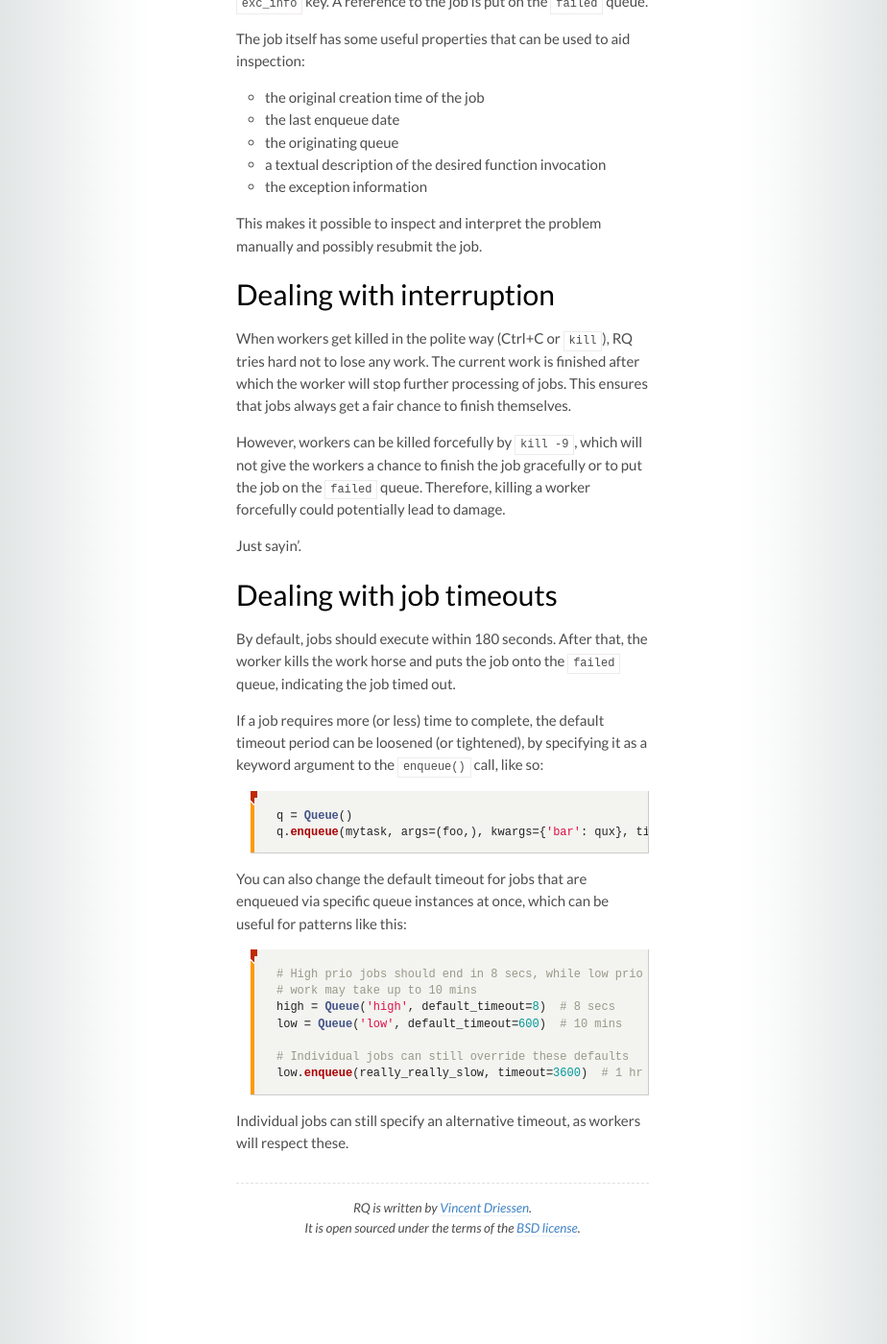
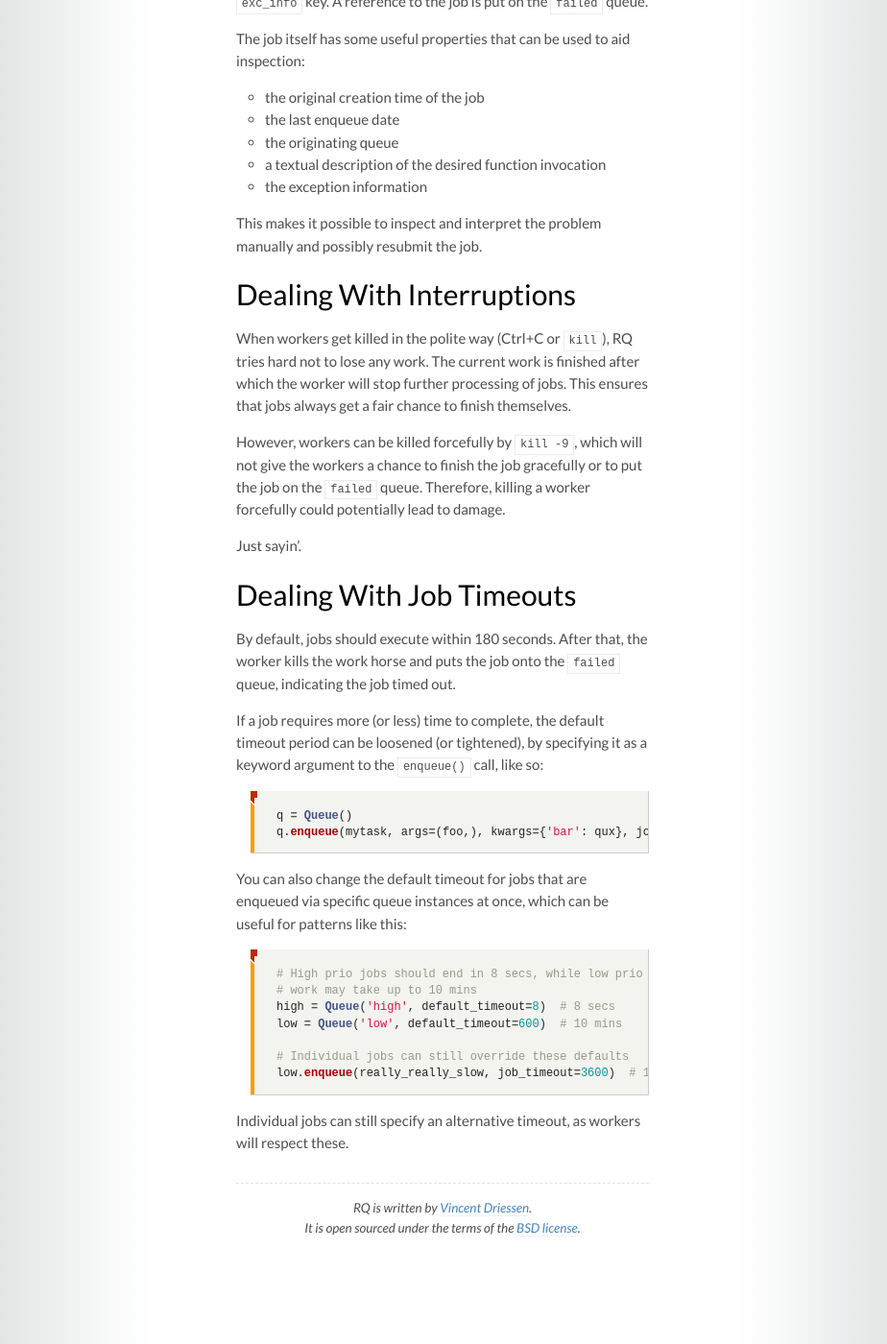
Before and after one commit to rq/rq, a Jekyll site: the page built from docs/docs/results.md, in a window 1280 px wide and 1400 px high, scrolled down 1525 px. Shown: the whole window at 96% size, without its empty margins (179-1103 px from the left). Built offline with Jekyll 4.4.1, drawn with Linux system fonts in a browser that asks for light colours; some web fonts are replaced; comment, search, counter and statistics services are not loaded.

Commit message:
queue.enqueue() no longer accepts `timeout` argument

````diff
--- a/docs/docs/results.md
+++ b/docs/docs/results.md
@@ -68,7 +68,7 @@
 possibly resubmit the job.
 
 
-## Dealing with interruption
+## Dealing With Interruptions
 
 When workers get killed in the polite way (Ctrl+C or `kill`), RQ tries hard not
 to lose any work.  The current work is finished after which the worker will
@@ -83,7 +83,7 @@
 Just sayin'.
 
 
-## Dealing with job timeouts
+## Dealing With Job Timeouts
 
 By default, jobs should execute within 180 seconds.  After that, the worker
 kills the work horse and puts the job onto the `failed` queue, indicating the
@@ -95,7 +95,7 @@
 
 ```python
 q = Queue()
-q.enqueue(mytask, args=(foo,), kwargs={'bar': qux}, timeout=600)  # 10 mins
+q.enqueue(mytask, args=(foo,), kwargs={'bar': qux}, job_timeout=600)  # 10 mins
 ```
 
 You can also change the default timeout for jobs that are enqueued via specific
@@ -108,7 +108,7 @@
 low = Queue('low', default_timeout=600)  # 10 mins
 
 # Individual jobs can still override these defaults
-low.enqueue(really_really_slow, timeout=3600)  # 1 hr
+low.enqueue(really_really_slow, job_timeout=3600)  # 1 hr
 ```
 
 Individual jobs can still specify an alternative timeout, as workers will
````
Also changed, not shown: CHANGES.md (+2 -0 lines), docs/docs/index.md (+4 -3 lines), rq/queue.py (+3 -8 lines), tests/test_queue.py (+0 -3 lines).
